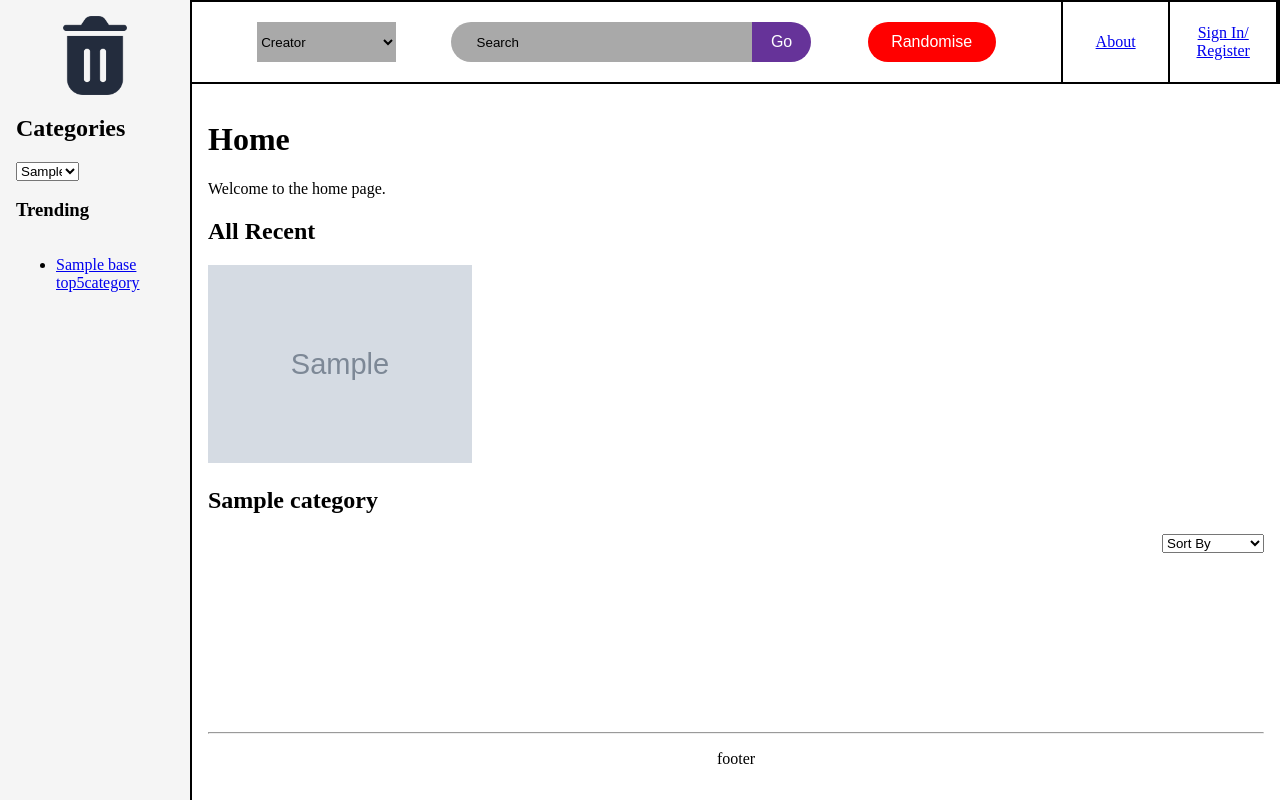
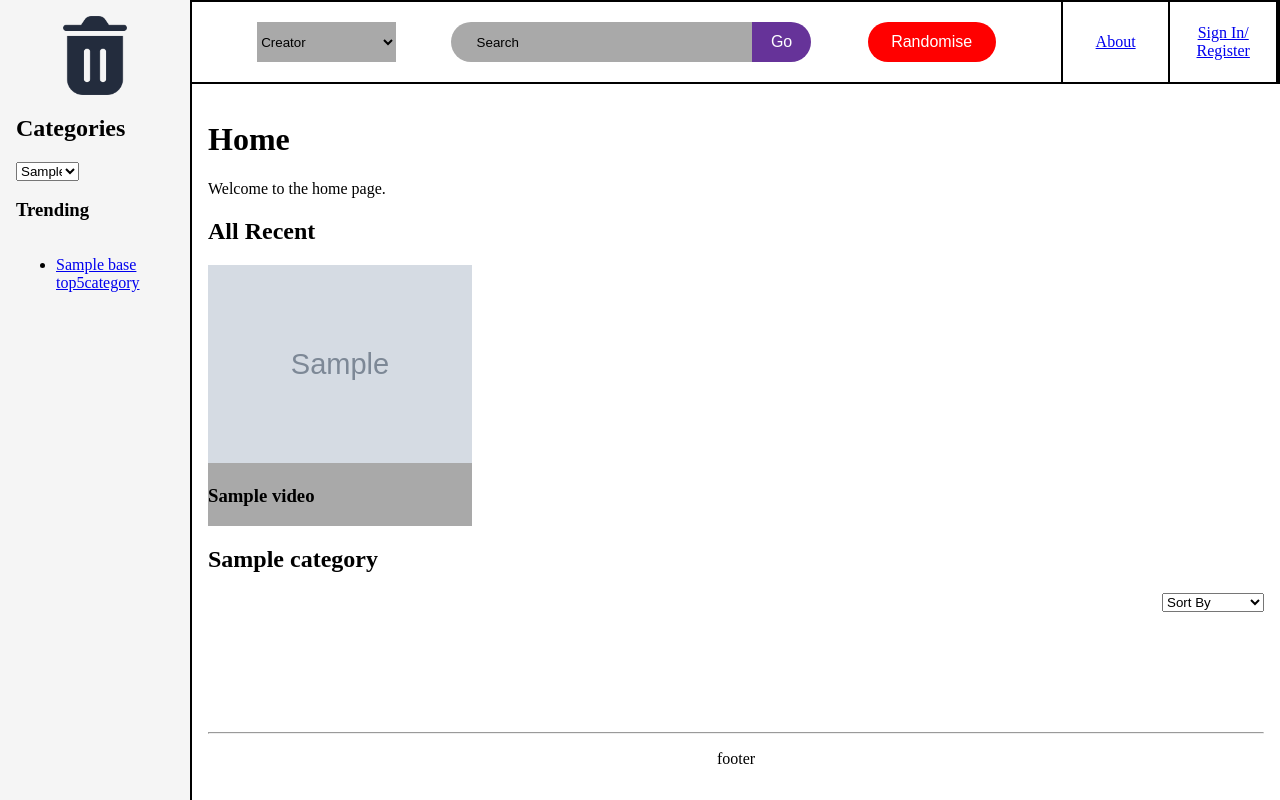
Before and after one commit to PearOtters/Team2A_videoApp, a Django app: template templates/YouHate/index.html in a window 1280 px wide. Run offline with Django 3.2, Linux system fonts and the light colour scheme; the template is opened without the code that fills it: most values are stand-ins (such as "Sample title", 1, 10 or a date in 2020); grey boxes marked "Sample" are stand-in pictures; parts of the project's set-up code (start-up, migrations or seed data) failed here and were passed over.

Commit message:
Added display for video title on home

```diff
--- a/static/css/style.css
+++ b/static/css/style.css
@@ -46,6 +46,9 @@ main {
 }
 
 .videoThumbnail {
+  display: flex;
+  flex-direction: column;
+  background-color: darkgray;
   width: 25%;
   max-width: 100%;
   height: auto;
--- a/templates/YouHate/index.html
+++ b/templates/YouHate/index.html
@@ -12,6 +12,7 @@
         {% for v in recentVideos %}
         <div class="videoThumbnail">
             <a href="{% url 'video_detail' v.category.slug v.slug %}"><img src="{{ v.thumbnail.url }}" alt="" style="width:100%"></img></a>
+            <h3>{{ v.title }}</h3>
         </div>
         {% endfor %}
     </div>
@@ -31,7 +32,10 @@
         <div class="videoBlock">
             {% for v in videos %}
             {% if v.category.name == category %}
-                <img class="videoThumbnail" src="{{ v.thumbnail.url }}" alt=""></img>
+            <div class="videoThumbnail">
+                <a href="{% url 'video_detail' v.category.slug v.slug %}"><img src="{{ v.thumbnail.url }}" alt="" style="width:100%"></img></a>
+                <h3>{{ v.title }}</h3>
+            </div>
             {% endif %}
             {% endfor %}
         </div>
```
